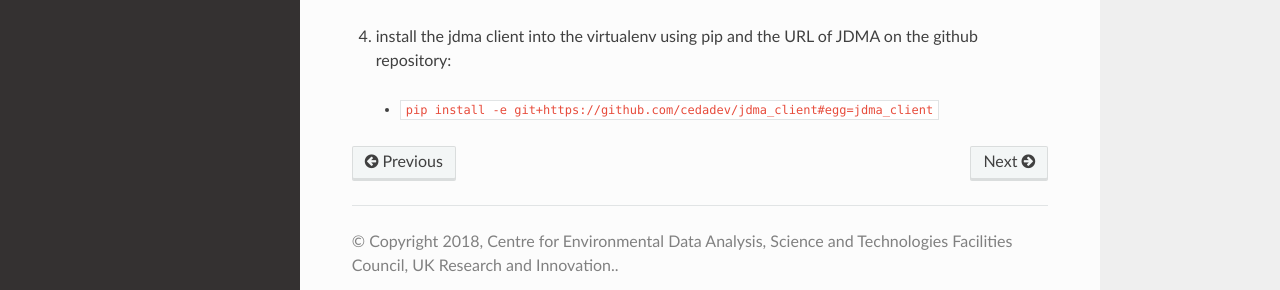
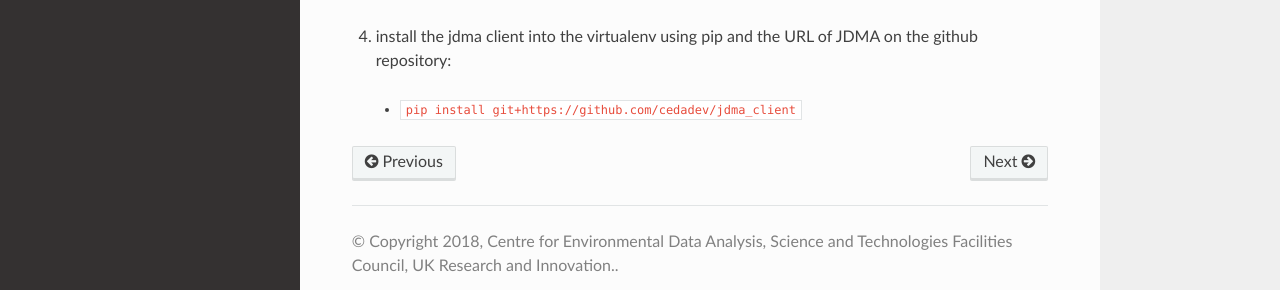
Before and after one commit to cedadev/jdma_client, a Sphinx documentation site: the page built from docs/jdma_client/installation.rst, in a window 1280 px wide. Shown: the part 474-764 px from the top of the page. Built offline with Sphinx 7.4.7 and the Read the Docs theme 2.0.0, drawn with Linux system fonts in a browser that asks for light colours; some of the changed lines change nothing that is shown.

Commit message:
Amended installation instructions

```diff
--- a/docs/jdma_client/installation.rst
+++ b/docs/jdma_client/installation.rst
@@ -17,4 +17,4 @@ user space or home directory.
 
 4. install the jdma client into the virtualenv using pip and the URL of JDMA on the github repository:
 
-  * ``pip install -e git+https://github.com/cedadev/jdma_client#egg=jdma_client``
+  * ``pip install git+https://github.com/cedadev/jdma_client``
```
